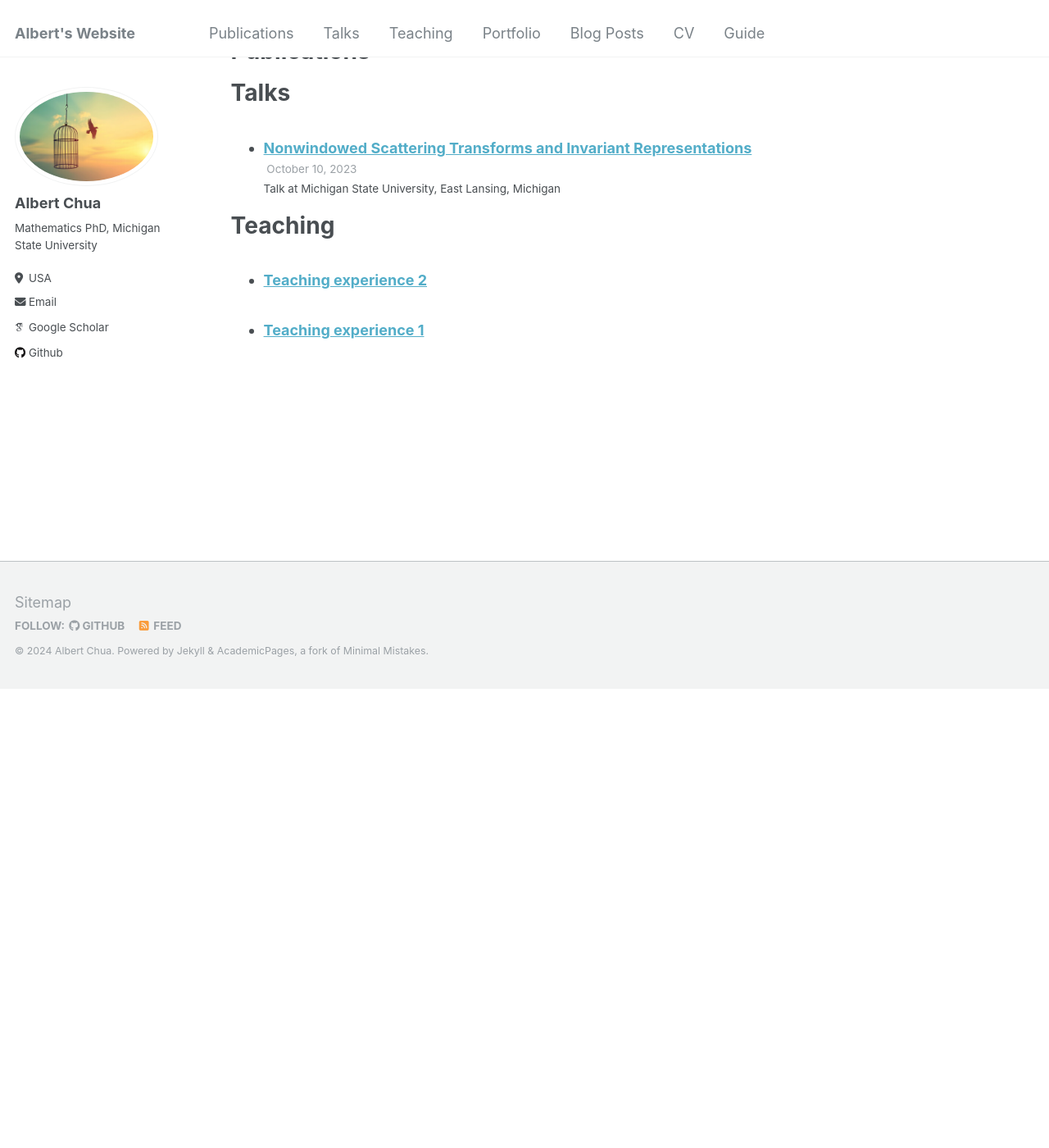
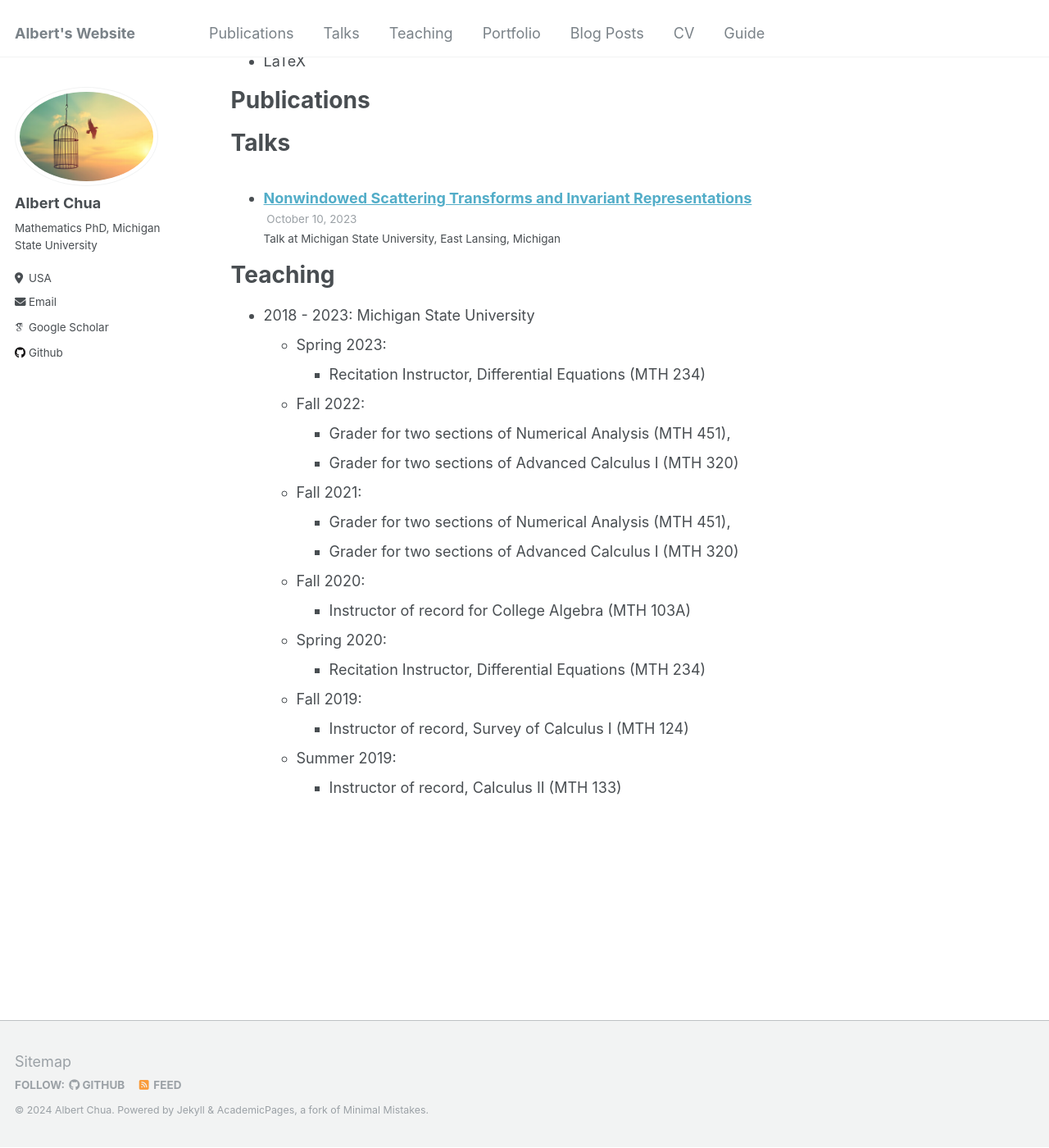
Before and after one commit to alchua1996/alchua1996.github.io, a Jekyll site: the page built from _pages/cv.md, in a window 1280 px wide and 1400 px high, scrolled down 1167 px. Shown: the whole window at 82% size. Built offline with Jekyll 4.4.1, drawn with Linux system fonts in a browser that asks for light colours; some web fonts are replaced; before the commit the page ends 2006 px from its top, so only the background shows below that; some of the changed text lies outside the part shown.

Commit message:
Update cv.md

```diff
--- a/_pages/cv.md
+++ b/_pages/cv.md
@@ -59,6 +61,20 @@ Talks
 
 Teaching
 ======
-  <ul>{% for post in site.teaching reversed %}
-    {% include archive-single-cv.html %}
-  {% endfor %}</ul>
+* 2018 - 2023: Michigan State University
+  * Spring 2023:
+    * Recitation Instructor, Differential Equations (MTH 234)
+  * Fall 2022:
+    * Grader for two sections of Numerical Analysis (MTH 451),
+    * Grader for two sections of Advanced Calculus I (MTH 320)
+  * Fall 2021:
+    * Grader for two sections of Numerical Analysis (MTH 451),
+    * Grader for two sections of Advanced Calculus I (MTH 320)
+  * Fall 2020:
+    * Instructor of record for College Algebra (MTH 103A)
+  * Spring 2020:
+    * Recitation Instructor, Differential Equations (MTH 234)
+  * Fall 2019:
+    * Instructor of record, Survey of Calculus I (MTH 124)
+  * Summer 2019:
+    * Instructor of record, Calculus II (MTH 133)
```
Also changed, not shown: other parts of _pages/cv.md (+3 -1 lines).
